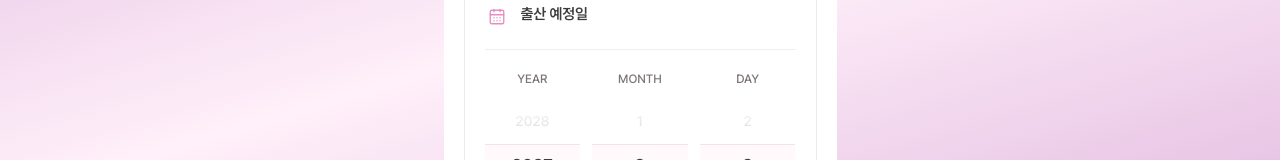
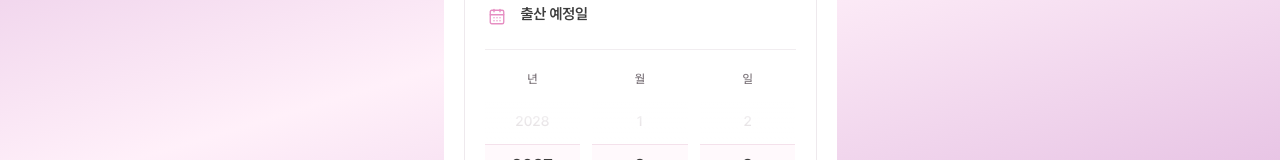
Before and after one commit to Likelion-YeungNam-Univ/14th-Marshmello-web, a React (Vite) app: page /mypage/edit in a window 1280 px wide. Shown: the part 377-537 px from the top of the page. Built offline with nearby package versions, Linux system fonts and the light colour scheme.

Commit message:
fix: 출산 예정일 선택 라벨 한글화

```diff
--- a/src/features/mypage/ui/date-wheel-picker.tsx
+++ b/src/features/mypage/ui/date-wheel-picker.tsx
@@ -78,7 +78,7 @@ export function DateWheelPicker({
     <div aria-label="출산 예정일 선택" className="grid w-full grid-cols-3 gap-3" role="group">
       <div className="flex min-w-0 flex-col items-center">
         <span className="text-[12px] leading-[18px] font-medium text-[#7c747a]">
-          YEAR
+          년
         </span>
         <div className="mt-3 w-full">
           <WheelPickerColumn
@@ -92,7 +92,7 @@ export function DateWheelPicker({
 
       <div className="flex min-w-0 flex-col items-center">
         <span className="text-[12px] leading-[18px] font-medium text-[#7c747a]">
-          MONTH
+          월
         </span>
         <div className="mt-3 w-full">
           <WheelPickerColumn
@@ -106,7 +106,7 @@ export function DateWheelPicker({
 
       <div className="flex min-w-0 flex-col items-center">
         <span className="text-[12px] leading-[18px] font-medium text-[#7c747a]">
-          DAY
+          일
         </span>
         <div className="mt-3 w-full">
           <WheelPickerColumn
```
